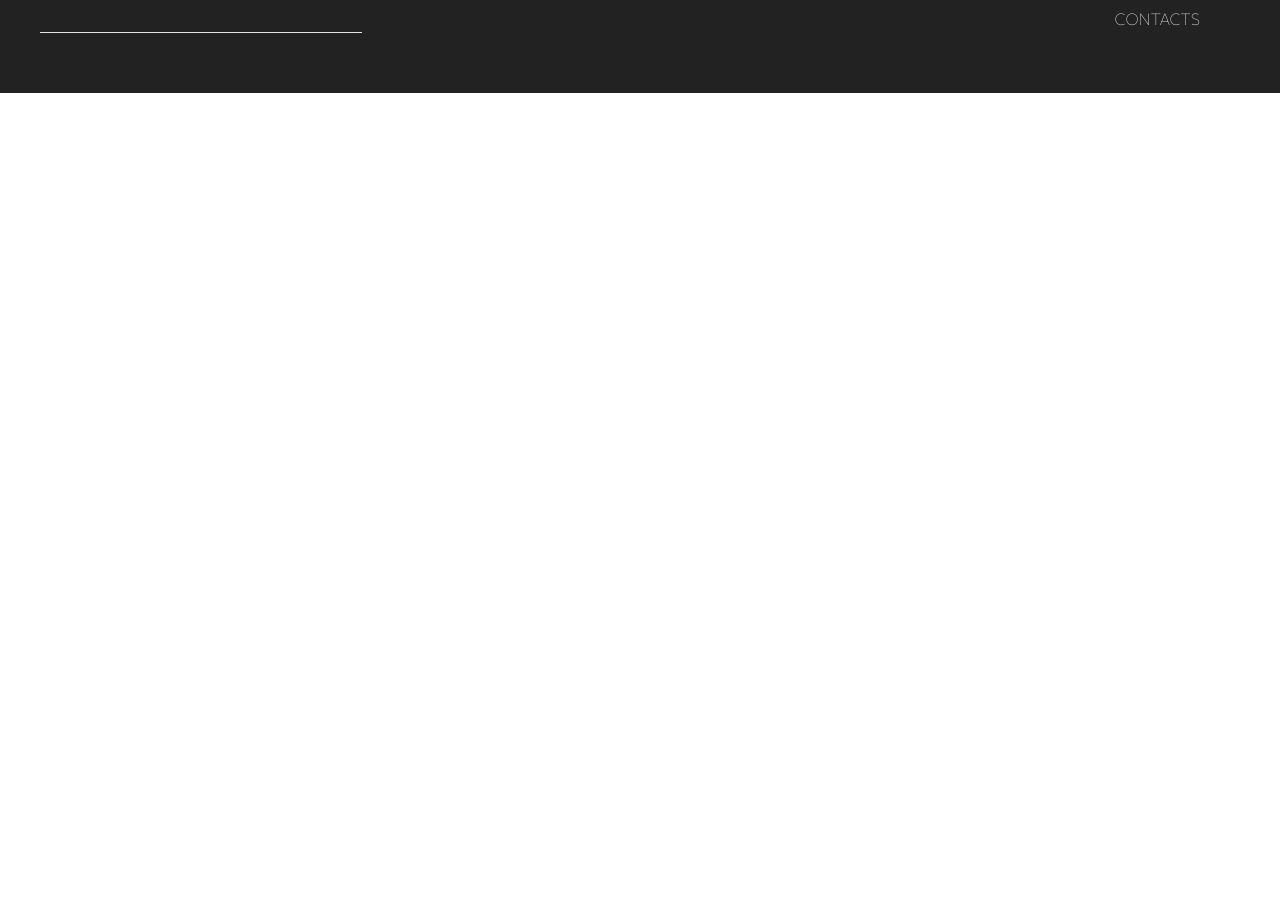
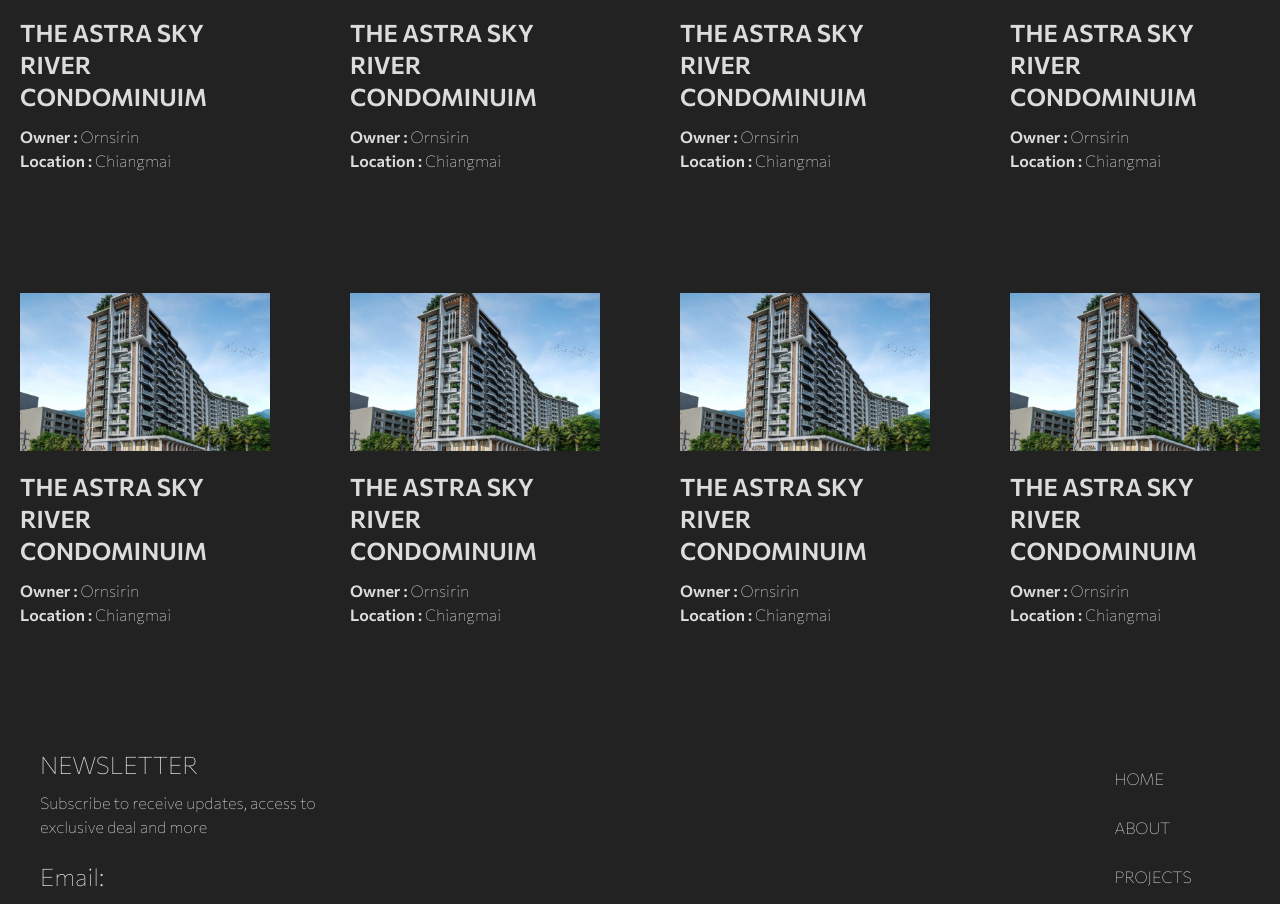
Before and after one commit to MaylonPan/tissus-project, a React (Vite) app: page /projectall in a window 1280 px wide. Shown: the part 1420-2324 px from the top of the page. Before the commit the page ends 1513 px from the top, so only its background shows below. Built offline with nearby package versions, Linux system fonts and the light colour scheme; the HTML template or start-up script is replaced by a standard one; a web font is replaced by a local one.

Commit message:
Before pull

```diff
--- a/src/pages/projects/ProjectAll.jsx
+++ b/src/pages/projects/ProjectAll.jsx
@@ -86,6 +86,70 @@ function ProjectAll() {
                   Location="Chiangmai"
                   />
                 </Link>
+                <Link to='/astra-sky-river'>
+                  <Allprojectcard
+                  imageUrl="/astra-sky-river/astra-sr5.jpg"
+                  ProjectName="THE ASTRA SKY RIVER CONDOMINUIM"
+                  Owner="Ornsirin"
+                  Location="Chiangmai"
+                  />
+                </Link>
+                <Link to='/astra-sky-river'>
+                  <Allprojectcard
+                  imageUrl="/astra-sky-river/astra-sr5.jpg"
+                  ProjectName="THE ASTRA SKY RIVER CONDOMINUIM"
+                  Owner="Ornsirin"
+                  Location="Chiangmai"
+                  />
+                </Link>
+                <Link to='/astra-sky-river'>
+                  <Allprojectcard
+                  imageUrl="/astra-sky-river/astra-sr5.jpg"
+                  ProjectName="THE ASTRA SKY RIVER CONDOMINUIM"
+                  Owner="Ornsirin"
+                  Location="Chiangmai"
+                  />
+                </Link>
+                <Link to='/astra-sky-river'>
+                  <Allprojectcard
+                  imageUrl="/astra-sky-river/astra-sr5.jpg"
+                  ProjectName="THE ASTRA SKY RIVER CONDOMINUIM"
+                  Owner="Ornsirin"
+                  Location="Chiangmai"
+                  />
+                </Link>
+                <Link to='/astra-sky-river'>
+                  <Allprojectcard
+                  imageUrl="/astra-sky-river/astra-sr5.jpg"
+                  ProjectName="THE ASTRA SKY RIVER CONDOMINUIM"
+                  Owner="Ornsirin"
+                  Location="Chiangmai"
+                  />
+                </Link>
+                <Link to='/astra-sky-river'>
+                  <Allprojectcard
+                  imageUrl="/astra-sky-river/astra-sr5.jpg"
+                  ProjectName="THE ASTRA SKY RIVER CONDOMINUIM"
+                  Owner="Ornsirin"
+                  Location="Chiangmai"
+                  />
+                </Link>
+                <Link to='/astra-sky-river'>
+                  <Allprojectcard
+                  imageUrl="/astra-sky-river/astra-sr5.jpg"
+                  ProjectName="THE ASTRA SKY RIVER CONDOMINUIM"
+                  Owner="Ornsirin"
+                  Location="Chiangmai"
+                  />
+                </Link>
+                <Link to='/astra-sky-river'>
+                  <Allprojectcard
+                  imageUrl="/astra-sky-river/astra-sr5.jpg"
+                  ProjectName="THE ASTRA SKY RIVER CONDOMINUIM"
+                  Owner="Ornsirin"
+                  Location="Chiangmai"
+                  />
+                </Link>
             </div>
           </div>
         </div>
```
